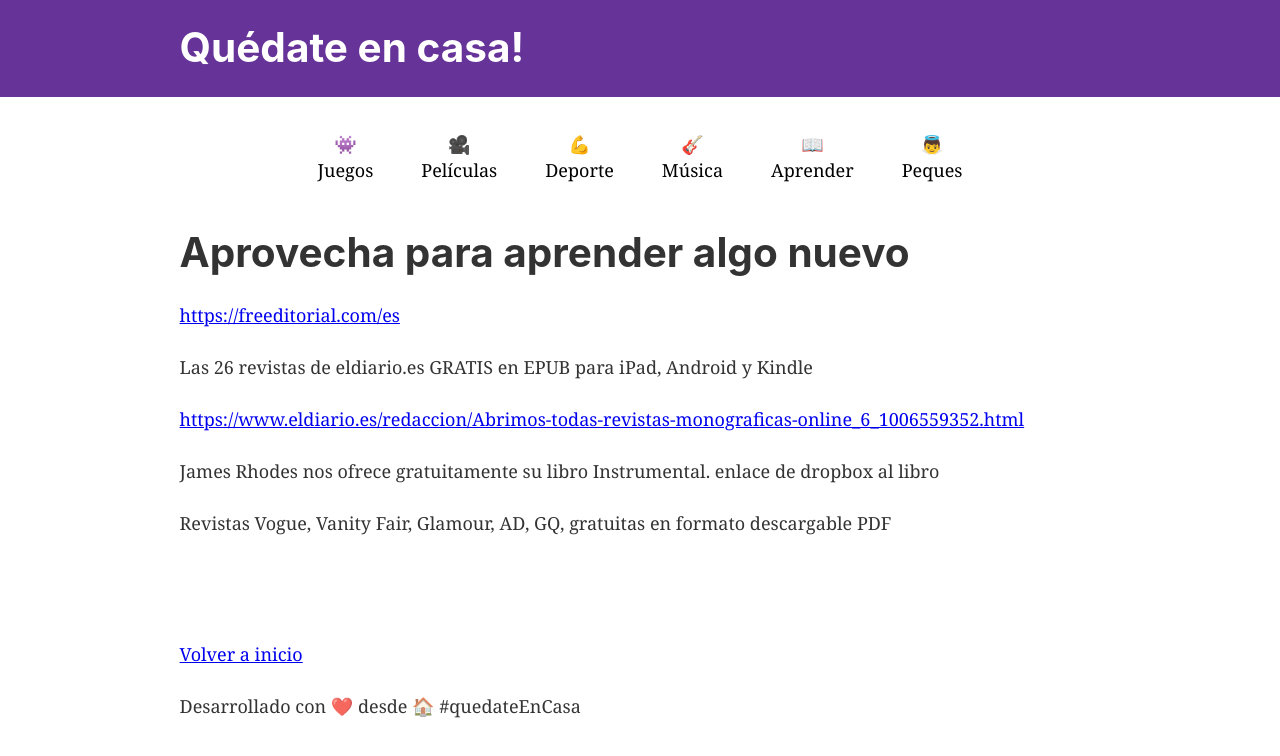
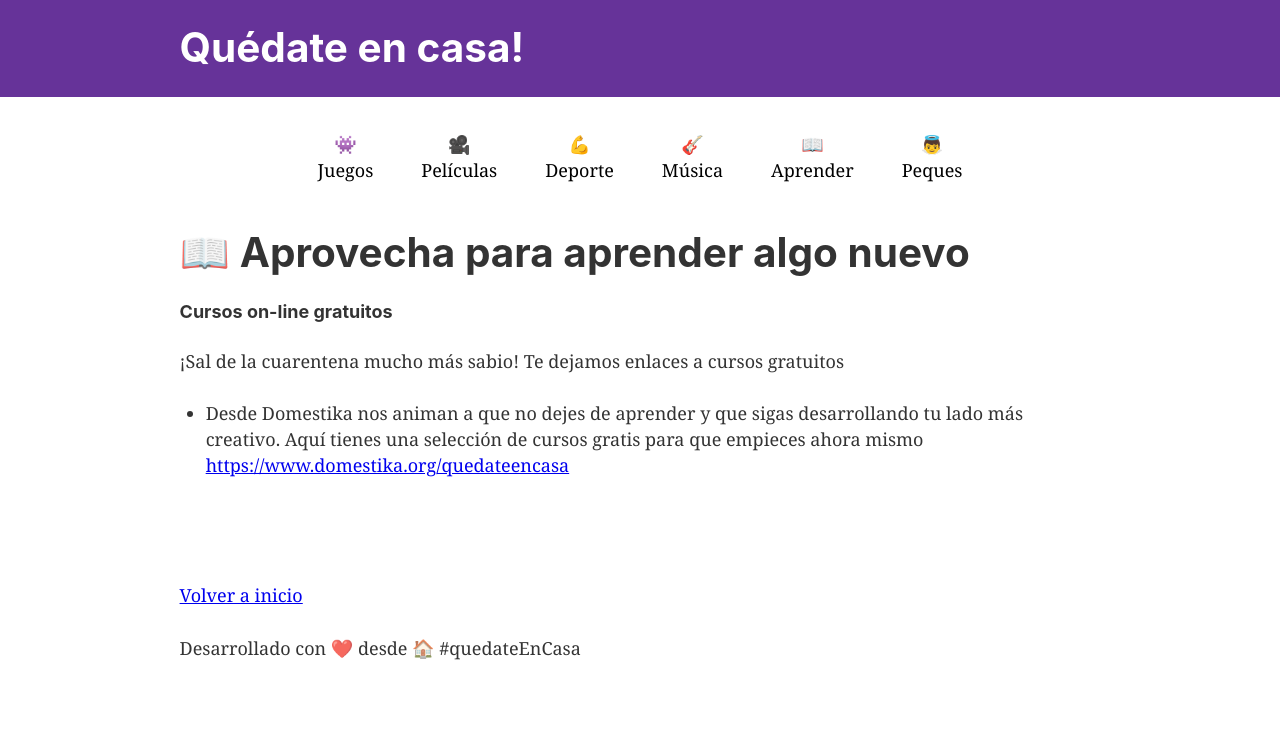
Before and after one commit to klaufel/cuarentenaactiva, a Gatsby site: page /aprender in a window 1280 px wide. Built offline with nearby package versions, Linux system fonts and the light colour scheme; Gatsby itself is replaced by a stand-in of ours.

Commit message:
Update pages

```diff
--- a/src/markdown-pages/aprender.md
+++ b/src/markdown-pages/aprender.md
@@ -1,15 +1,10 @@
 ---
 path: "/aprender"
-date: "2019-05-04"
-title: "Aprovecha para aprender algo nuevo"
+title: "📖 Aprovecha para aprender algo nuevo"
 ---
 
-https://freeditorial.com/es
+#### Cursos on-line gratuitos
 
-Las 26 revistas de eldiario.es GRATIS en EPUB para iPad, Android y Kindle
+¡Sal de la cuarentena mucho más sabio! Te dejamos enlaces a cursos gratuitos
 
-https://www.eldiario.es/redaccion/Abrimos-todas-revistas-monograficas-online_6_1006559352.html
-
-James Rhodes nos ofrece gratuitamente su libro Instrumental. enlace de dropbox al libro
-
-Revistas Vogue, Vanity Fair, Glamour, AD, GQ, gratuitas en formato descargable PDF
+- Desde Domestika nos animan a que no dejes de aprender y que sigas desarrollando tu lado más creativo. Aquí tienes una selección de cursos gratis para que empieces ahora mismo [https://www.domestika.org/quedateencasa](https://www.domestika.org/quedateencasa)
--- a/src/markdown-pages/deporte.md
+++ b/src/markdown-pages/deporte.md
@@ -1,7 +1,6 @@
 ---
 path: "/deporte"
-date: "2019-05-04"
-title: "El verano está cerquita..."
+title: "💪 El verano está cerquita..."
 ---
 
 Para que los días no se hagan tan largos, y para que no salgamos con un extra de kilos cuando se acabe la cuarentena, tanto gimnasios como profesionales a nivel individual están realizando streaming durante estos días. A continuación os pongo la información más desglosada:
@@ -9,18 +8,14 @@ Para que los días no se hagan tan largos, y para que no salgamos con un extra d
 Vivagym
 El perfil de instagram vivagymclubs va anunciando cada día cuándo tendrá previstas sus actividades impartidas por diferentes profesionales de sus clubs. Las clases las realizan mediante directos de instagram y ofrecen distintas modalidades como Zumba, GAP, V-Style, VivaWod….
 
-
 Impala SportClub & Spa
-	Se trata de otro gym que se une a esta iniciativa. Su perfil de Instagram es impalasportclub y también realiza sus clases mediante directos a través de su cuenta de esta red social. Éstos ya han anunciado su calendario para esta semana:
-
+Se trata de otro gym que se une a esta iniciativa. Su perfil de Instagram es impalasportclub y también realiza sus clases mediante directos a través de su cuenta de esta red social. Éstos ya han anunciado su calendario para esta semana:
 
 Jordi Giralde
-	Aquí nos encontramos con un técnico deportivo que a nivel altruista está realizando clases de Zumba todos los días a las 19:30h (durante esta semana). Su perfil de Instagram es jordigiralde y las clases las realiza en directo desde YouTube. Para poder visualizarlas tienes que unirte a su canal Jordi Giralde.
-
+Aquí nos encontramos con un técnico deportivo que a nivel altruista está realizando clases de Zumba todos los días a las 19:30h (durante esta semana). Su perfil de Instagram es jordigiralde y las clases las realiza en directo desde YouTube. Para poder visualizarlas tienes que unirte a su canal Jordi Giralde.
 
 Tom Cayano
-	Otro monitor más que se une a esta modalidad online para estos días de confinamiento es Tom Cayano. Su perfil de Instagram es tomcayanooficial y las clases las realiza también en directo a través de su canal de YouTube TOM CAYANO. Aquí tenéis los horarios de esta semana de las clases de Zumba que imparte:
-
+Otro monitor más que se une a esta modalidad online para estos días de confinamiento es Tom Cayano. Su perfil de Instagram es tomcayanooficial y las clases las realiza también en directo a través de su canal de YouTube TOM CAYANO. Aquí tenéis los horarios de esta semana de las clases de Zumba que imparte:
 
 Rutinas de entrenamiento gratuitas para grandes y pequeños #quedateencasa
 GYMPASS W - 60 días gratis para usuarios de Gympass
--- a/src/markdown-pages/juegos.md
+++ b/src/markdown-pages/juegos.md
@@ -1,9 +1,7 @@
 ---
 path: "/juegos"
-date: "2019-05-04"
-title: "¡Échate unas partidas!"
+title: "👾 ¡Échate unas partidas!"
 ---
-
 
 https://www.twitch.tv/
 
--- a/src/markdown-pages/musica.md
+++ b/src/markdown-pages/musica.md
@@ -1,7 +1,6 @@
 ---
 path: "/musica"
-date: "2019-05-04"
-title: ""
+title: "🎸 Perdona, ¿tú bailas?"
 ---
 
 https://www.guitarraviva.com/curso-de-guitarra-para-principiantes/
--- a/src/markdown-pages/peliculas.md
+++ b/src/markdown-pages/peliculas.md
@@ -1,7 +1,6 @@
 ---
 path: "/peliculas"
-date: "2019-05-04"
-title: "¿Sofá, peli y manta?"
+title: "🎥 ¿Sofá, peli y manta?"
 ---
 
 https://www.netflixparty.com/
--- a/src/markdown-pages/peques.md
+++ b/src/markdown-pages/peques.md
@@ -1,7 +1,6 @@
 ---
 path: "/peques"
-date: "2019-05-04"
-title: "Para entretener a los peques de la casa"
+title: "👼 Para entretener a los peques de la casa"
 ---
 
 https://www.lingokids.com/es (clases de inglés para los pequeños)
```
Also changed, not shown: src/markdown-pages/images/prueba.jpg (added).
